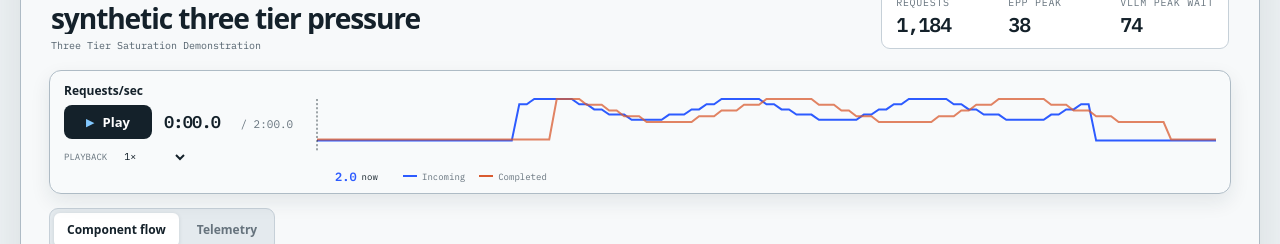
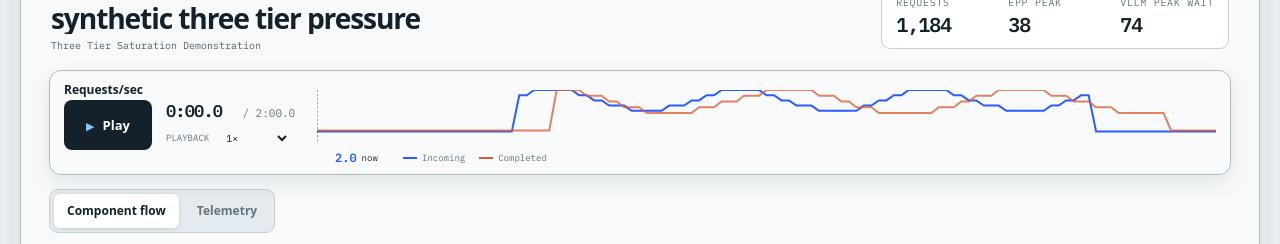
Before and after one commit to alexagriffith/flow-control-visualizer, a React (Vite) app: page / in a window 1280 px wide. Shown: the part 134-378 px from the top of the page. Built offline with nearby package versions, Linux system fonts and the light colour scheme; no server answers.

Commit message:
fix: lock playback panel geometry

```diff
--- a/src/styles.css
+++ b/src/styles.css
@@ -2598,3 +2598,114 @@ main {
 .recording-mode .timeline-legend {
   grid-column: 2;
 }
+
+/* The playback panel is an instrument panel: live values may repaint, but
+   they must never participate in layout. Keep every row and baseline fixed. */
+.timeline-shell {
+  box-sizing: border-box;
+  height: 105px;
+  grid-template-rows: 68px 15px;
+  align-items: start;
+  overflow: hidden;
+  contain: layout paint;
+}
+
+.timeline-controls,
+.recording-mode .timeline-controls {
+  display: grid;
+  width: 235px;
+  height: 68px;
+  min-width: 235px;
+  max-width: 235px;
+  grid-template-columns: 88px 133px;
+  grid-template-rows: 15px 23px 24px;
+  gap: 3px 14px;
+  align-items: center;
+  overflow: hidden;
+}
+
+.timeline-title,
+.recording-mode .timeline-title {
+  grid-row: 1;
+  grid-column: 1 / -1;
+  height: 15px;
+  line-height: 15px;
+  overflow: hidden;
+}
+
+.play-button,
+.recording-mode .play-button {
+  grid-row: 2 / span 2;
+  grid-column: 1;
+  align-self: stretch;
+  height: auto;
+  min-height: 0;
+  line-height: 1;
+}
+
+.time-readout,
+.recording-mode .time-readout {
+  grid-row: 2;
+  grid-column: 2;
+  height: 23px;
+  line-height: 23px;
+  white-space: nowrap;
+  overflow: hidden;
+}
+
+.speed-control,
+.recording-mode .speed-control {
+  grid-row: 3;
+  grid-column: 2;
+  height: 24px;
+  line-height: 24px;
+  overflow: hidden;
+}
+
+.timeline-plot,
+.recording-mode .timeline-plot {
+  align-self: center;
+  height: 52px;
+  min-height: 52px;
+  max-height: 52px;
+  margin: 0;
+  overflow: hidden;
+  contain: strict;
+}
+
+.timeline-plot svg {
+  display: block;
+  overflow: hidden;
+}
+
+.timeline-legend,
+.recording-mode .timeline-legend {
+  align-self: start;
+  height: 15px;
+  min-height: 15px;
+  max-height: 15px;
+  line-height: 15px;
+  white-space: nowrap;
+  overflow: hidden;
+}
+
+@media (max-width: 980px) {
+  body:not(.recording-mode) .timeline-shell {
+    height: 176px;
+    grid-template-rows: 68px 52px 15px;
+    row-gap: 10px;
+  }
+
+  body:not(.recording-mode) .timeline-controls {
+    justify-self: start;
+  }
+}
+
+/* Recorded replays show sampled state changes, not decorative motion. Removing
+   per-cell transitions also keeps the chart and labels crisp frame to frame. */
+.recording-mode .system-diagram *,
+.recording-mode .system-diagram *::before,
+.recording-mode .system-diagram *::after {
+  animation: none !important;
+  transition: none !important;
+}
```
